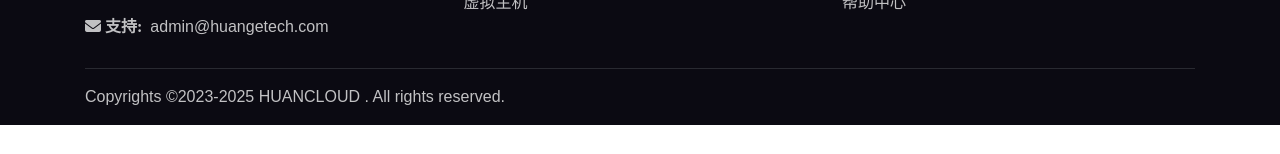
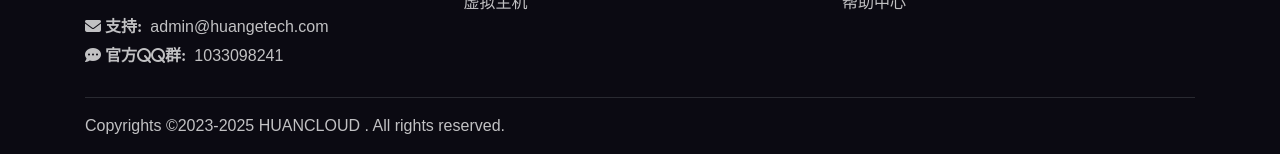
Before and after one commit to HuanCloud/idcsmart-yunyoo-web, a plain HTML site: page contect.html in a window 1280 px wide. Shown: the part 1500-1654 px from the top of the page. Before the commit the page ends 1625 px from the top, so only its background shows below. Drawn offline with Linux system fonts and the light colour scheme; files that its build step writes are made by us from their sources; a small style sheet from the web is missing; files whose address does not match are found by name.

Commit message:
添加QQ群

```diff
--- a/contect.html
+++ b/contect.html
@@ -361,6 +361,9 @@ Action boxes END -->
           <p style="line-height:1.8em;" class="mb-0"><a href="mailto:admin@huangetech.com"
               class="text-muted text-primary-hover"><i class="fas fa-envelope"> 支持: &nbsp;</i>admin@huangetech.com</a>
           </p>
+          <p style="line-height:1.8em;" class="mb-0"><a href="#"
+              class="text-muted text-primary-hover"><i class="fas fa-commenting"> 官方QQ群: &nbsp;</i>1033098241</a>
+          </p>
 
 
         </div>
```
Also changed, not shown: index.html (+3 -0 lines).
